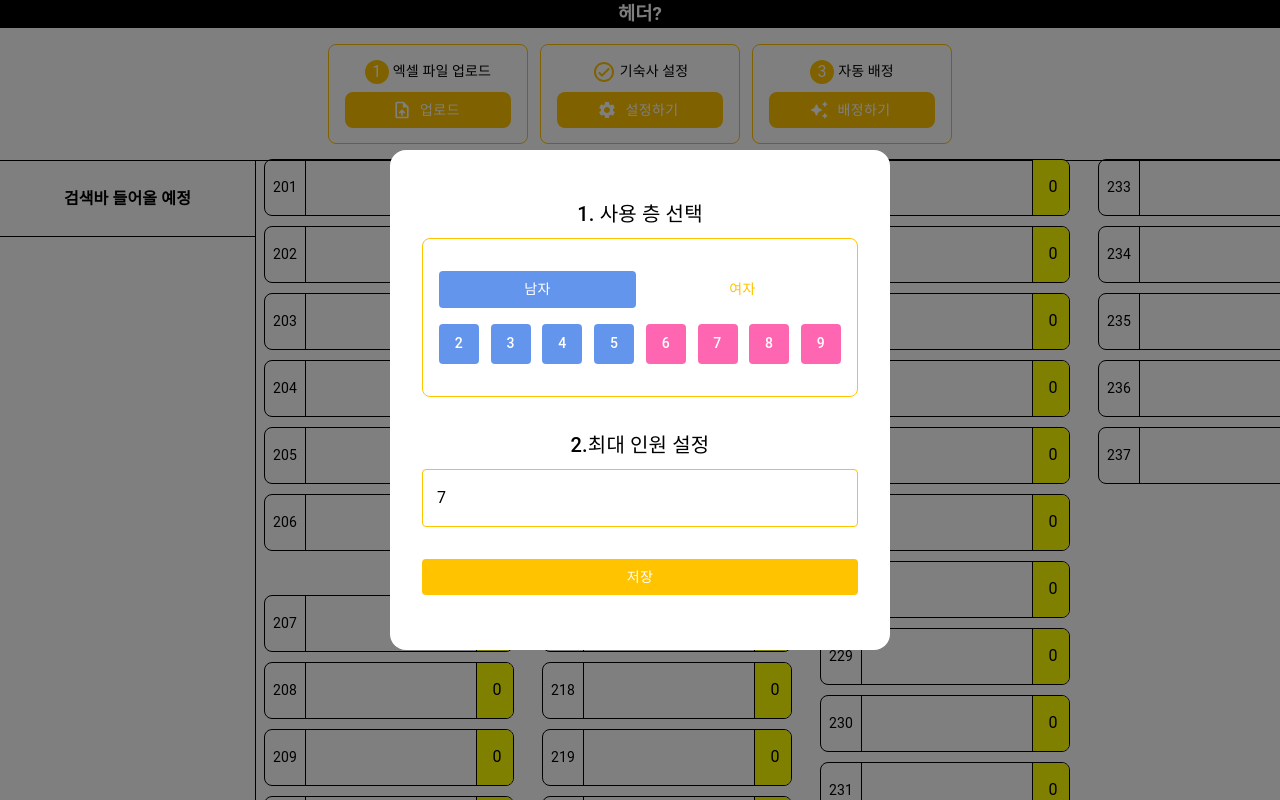
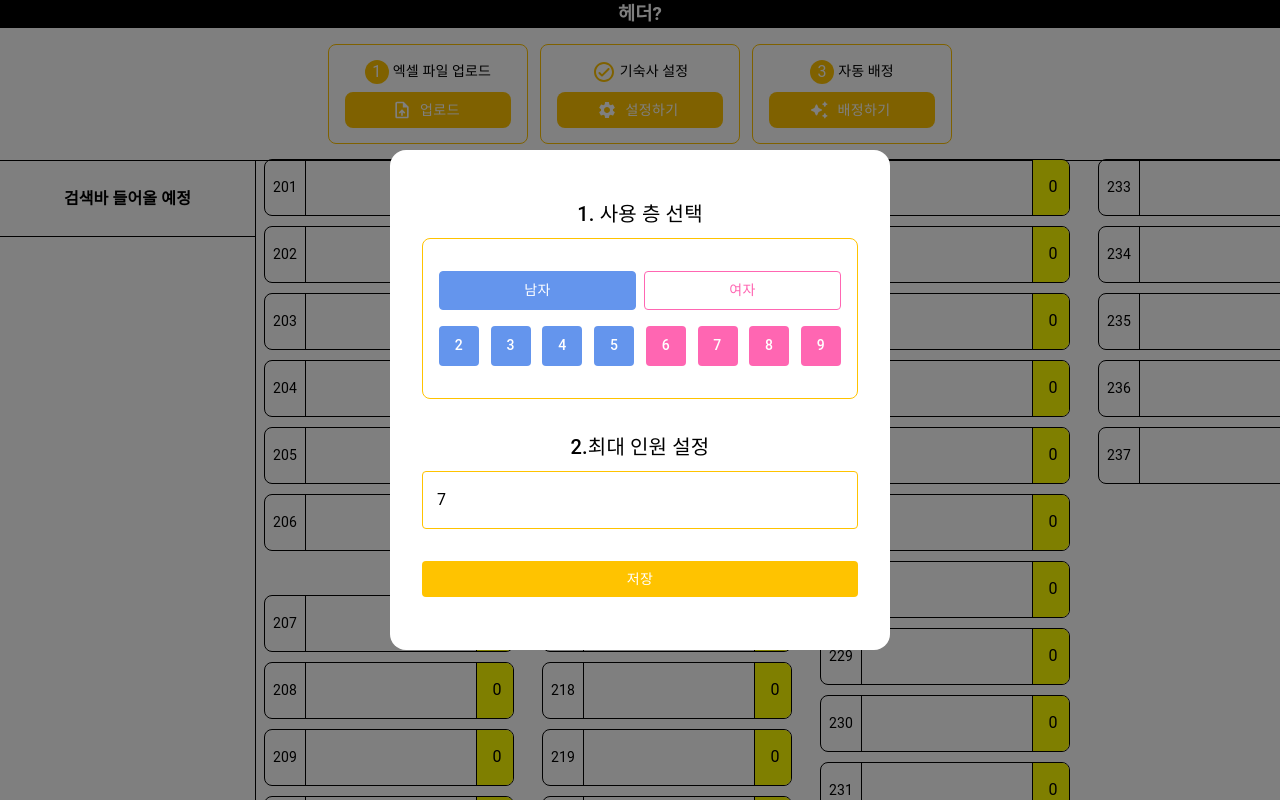
Before and after one commit to LDK1009/V-DAS, a Next.js app in the folder project/: page /admin in a window 1280 px wide. Both pictures are taken after a click on the button "설정하기". Built offline with nearby package versions, Linux system fonts and the light colour scheme; what @mui/material-nextjs would draw is missing.

Commit message:
✨ Feat : 층 선택 UI 수정

```diff
--- a/project/src/components/pages/admin/container/etc/ChangeFloorButtonGroup.tsx
+++ b/project/src/components/pages/admin/container/etc/ChangeFloorButtonGroup.tsx
@@ -1,6 +1,6 @@
 import { useDormitoryStore } from "@/store/dormitory/dormitoryStore";
 import { mixinFlex } from "@/styles/mixins";
-import { Button, Stack, styled } from "@mui/material";
+import { Box, Button, Stack, styled } from "@mui/material";
 import { shouldForwardProp } from "@/utils/mui";
 
 const ChangeFloorButtonGroup = () => {
@@ -14,38 +14,30 @@ const ChangeFloorButtonGroup = () => {
       <ButtonGroup>
         <MaleButtonGroup>
           {maleUseFloorNumbers.map((floorNumber) => (
+            <MaleButtonBorder key={floorNumber} $isSelected={currentFloor === floorNumber}>
               <MaleFloorButton
                 key={floorNumber}
                 $isSelected={currentFloor === floorNumber}
-              variant={currentFloor === floorNumber ? "contained" : "outlined"}
                 onClick={() => setCurrentFloor(floorNumber)}
               >
                 {floorNumber}
               </MaleFloorButton>
+            </MaleButtonBorder>
           ))}
         </MaleButtonGroup>
         <FemaleButtonGroup>
           {femaleUseFloorNumbers.map((floorNumber) => (
+            <FemaleButtonBorder key={floorNumber} $isSelected={currentFloor === floorNumber}>
               <FemaleFloorButton
                 key={floorNumber}
                 $isSelected={currentFloor === floorNumber}
-              variant={currentFloor === floorNumber ? "contained" : "outlined"}
                 onClick={() => setCurrentFloor(floorNumber)}
               >
                 {floorNumber}
               </FemaleFloorButton>
+            </FemaleButtonBorder>
           ))}
         </FemaleButtonGroup>
-
-        {/* {useFloorNumbers.map((floorNumber) => (
-          <FloorButton
-            key={floorNumber}
-            variant={currentFloor === floorNumber ? "contained" : "outlined"}
-            onClick={() => setCurrentFloor(floorNumber)}
-          >
-            {floorNumber}
-          </FloorButton>
-        ))} */}
       </ButtonGroup>
     </Container>
   );
@@ -80,16 +72,25 @@ const FloorButton = styled(Button, { shouldForwardProp })<FloorButtonPropsType>`
 
 const MaleButtonGroup = styled(Stack)`
   ${mixinFlex("row", "center", "center")}
-  gap: 8px;
 `;
 
 const FemaleButtonGroup = styled(MaleButtonGroup)``;
 
 const MaleFloorButton = styled(FloorButton, { shouldForwardProp })<FloorButtonPropsType>`
-  background-color: ${({ theme, $isSelected }) => ($isSelected ? theme.palette.primary.main : "#6495ED")};
+  background-color: #6495ed;
   color: ${({ theme }) => theme.palette.text.white};
 `;
 
 const FemaleFloorButton = styled(MaleFloorButton, { shouldForwardProp })<FloorButtonPropsType>`
-  background-color: ${({ theme, $isSelected }) => ($isSelected ? theme.palette.primary.main : "#ff66b2")};
+  background-color: #ff66b2;
 `;
+
+const MaleButtonBorder = styled(Box, { shouldForwardProp })<FloorButtonPropsType>`
+  padding: 4px;
+  border: 1px solid ${({ $isSelected }) => ($isSelected ? "#6495ED" : "transparent")};
+  border-radius: 8px;
+`;
+
+const FemaleButtonBorder = styled(MaleButtonBorder)`
+  border: 1px solid ${({ $isSelected }) => ($isSelected ? "#ff66b2" : "transparent")};
+`;
--- a/project/src/components/pages/admin/container/step/modal/SelectUseFloor.tsx
+++ b/project/src/components/pages/admin/container/step/modal/SelectUseFloor.tsx
@@ -49,18 +49,10 @@ const SelectUseFloor = () => {
   return (
     <Container>
       <SelectSexButtonContainer>
-        <SelectMaleButton
-          $isSelected={selectedSex === "male"}
-          variant={selectedSex === "male" ? "contained" : "outlined"}
-          onClick={() => setSelectedSex("male")}
-        >
+        <SelectMaleButton $isSelected={selectedSex === "male"} onClick={() => setSelectedSex("male")}>
           남자
         </SelectMaleButton>
-        <SelectFemaleButton
-          $isSelected={selectedSex === "female"}
-          variant={selectedSex === "female" ? "contained" : "outlined"}
-          onClick={() => setSelectedSex("female")}
-        >
+        <SelectFemaleButton $isSelected={selectedSex === "female"} onClick={() => setSelectedSex("female")}>
           여자
         </SelectFemaleButton>
       </SelectSexButtonContainer>
@@ -97,12 +89,14 @@ const SelectSexButton = styled(Button)`
 
 const SelectMaleButton = styled(SelectSexButton, { shouldForwardProp })<SelectSexButtonPropsType>`
   background-color: ${({ $isSelected }) => ($isSelected ? "#6495ED" : "white")};
-  color: ${({ theme, $isSelected }) => ($isSelected ? theme.palette.text.white : theme.palette.primary.main)};
+  color: ${({ theme, $isSelected }) => ($isSelected ? theme.palette.text.white : "#6495ED")};
+  border: 1px solid #6495ed;
 `;
 
 const SelectFemaleButton = styled(SelectSexButton, { shouldForwardProp })<SelectSexButtonPropsType>`
   background-color: ${({ $isSelected }) => ($isSelected ? "#ff66b2" : "white")};
-  color: ${({ theme, $isSelected }) => ($isSelected ? theme.palette.text.white : theme.palette.primary.main)};
+  color: ${({ theme, $isSelected }) => ($isSelected ? theme.palette.text.white : "#ff66b2")};
+  border: 1px solid #ff66b2;
 `;
 
 const FloorSelectButtonContainer = styled(Stack)`
```
Lines whose indentation alone changed are shown as unchanged.
